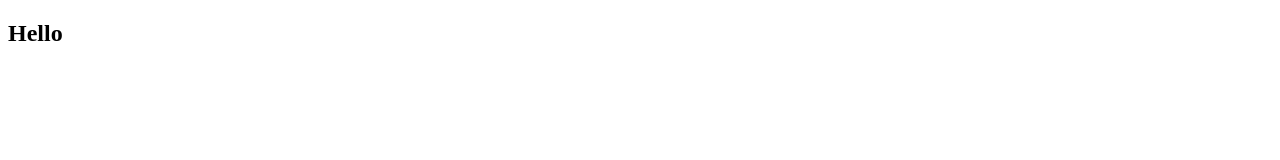
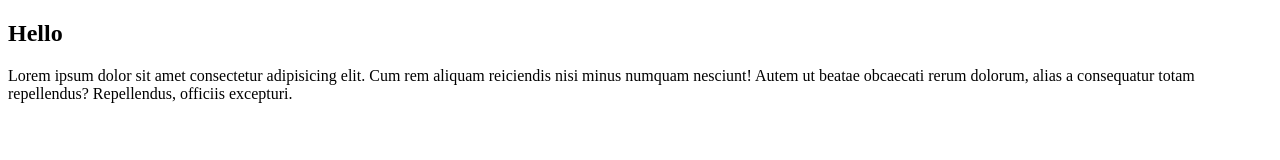
Before and after one commit to abhaykhawas/REG-B-8-FE-002, a plain HTML site: page index.html in a window 1280 px wide. Drawn offline with Linux system fonts and the light colour scheme.

Commit message:
added a para

```diff
--- a/index.html
+++ b/index.html
@@ -7,5 +7,8 @@
 </head>
 <body>
     <h2>Hello</h2>
+    <p>
+        Lorem ipsum dolor sit amet consectetur adipisicing elit. Cum rem aliquam reiciendis nisi minus numquam nesciunt! Autem ut beatae obcaecati rerum dolorum, alias a consequatur totam repellendus? Repellendus, officiis excepturi.
+    </p>
 </body>
 </html>
```
